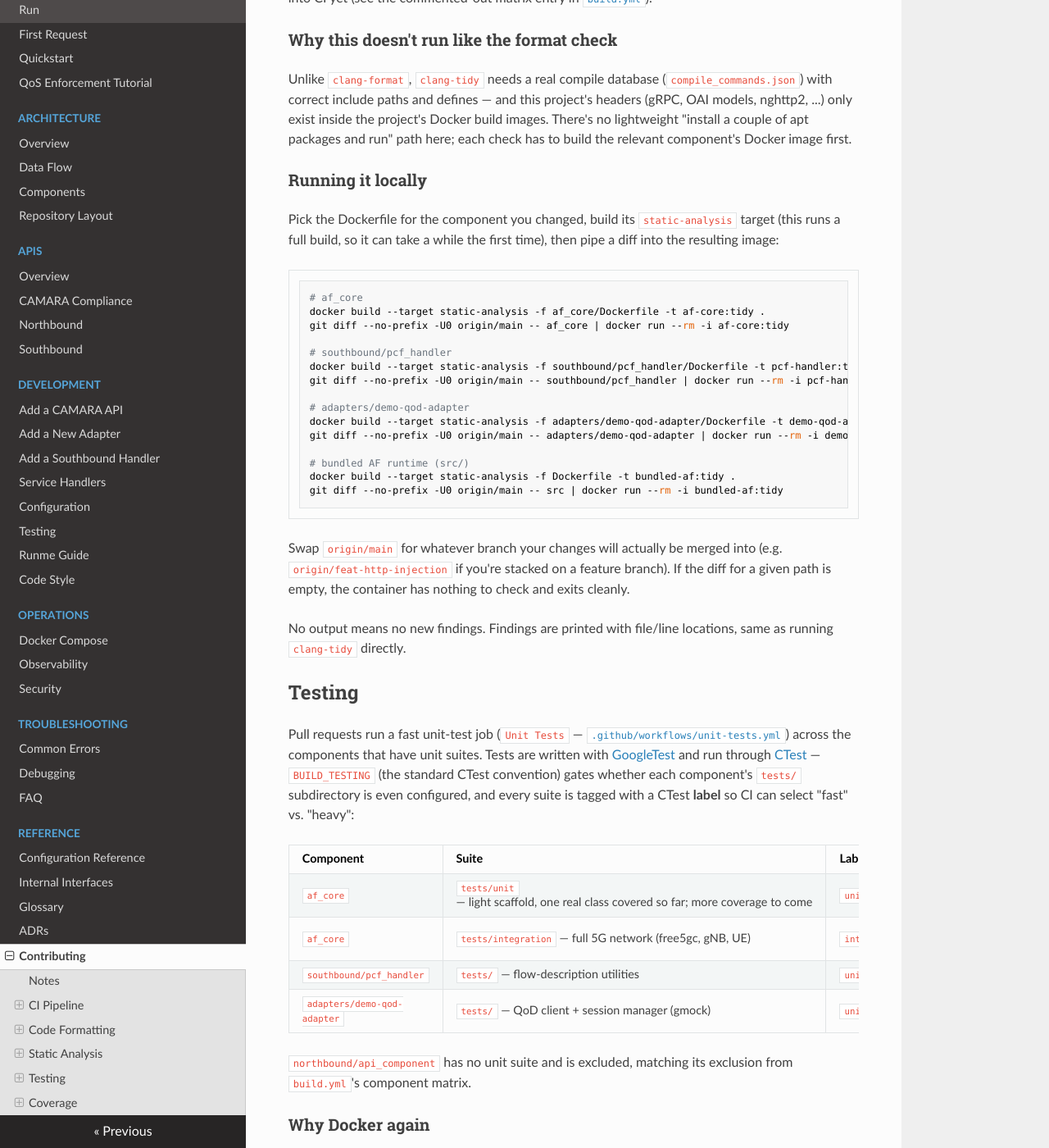
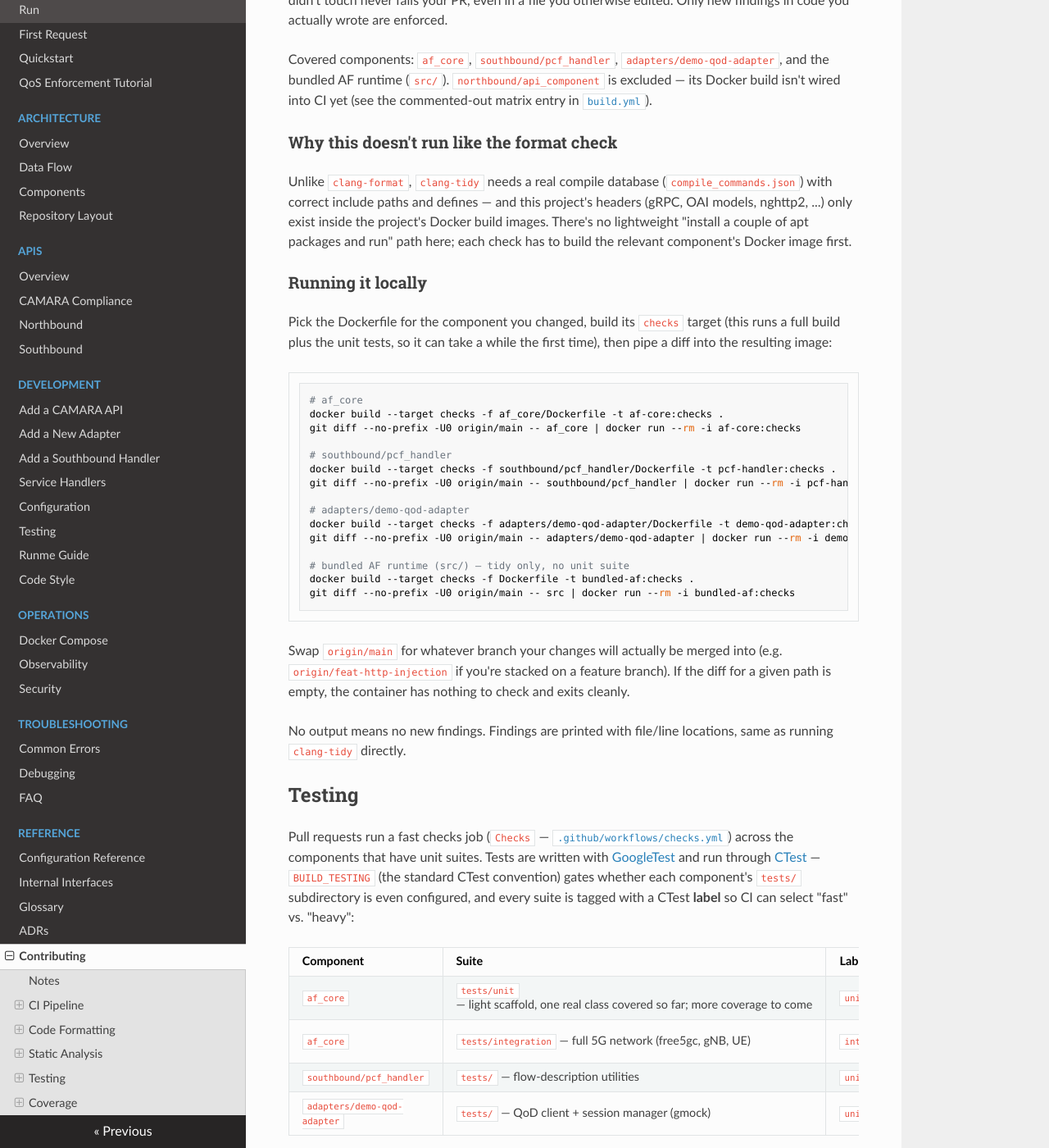
Before and after one commit to phinetech/phine.af, an MkDocs documentation site: the page built from docs/contributing.md, in a window 1280 px wide and 1400 px high, scrolled down 3244 px. Shown: the whole window at 82% size. Built offline with MkDocs 1.6.1, drawn with Linux system fonts in a browser that asks for light colours; nearby versions of some CDN libraries; some of the changed text lies outside the part shown.

Commit message:
ci: streamline pipeline — merge checks, add publish, guard drafts
Dockerfiles (af_core, pcf_handler, demo-qod-adapter, bundled-af):
- Replace separate `static-analysis` + `tests` stages with a single
  `checks` stage: one apt layer for clang-tidy-18 + libgtest-dev/libgmock-dev,
  one cmake -DBUILD_TESTING=ON reconfigure, ctest at build time so a test
  failure fails `docker build` immediately, ENTRYPOINT stays check_tidy.sh.
  bundled-af is tidy-only (no unit suite); stage renamed for uniform interface.

Workflows:
- code-format.yml: absorb whitespace/permissions check from build.yml.
- build.yml: remove whitespace job; expand matrix to 4 components
  (+ demo-qod-adapter, + bundled-af); replace actions/cache@v3 + manual
  `docker build` with docker/build-push-action@v6 + GHA cache (scope per
  component, mode=max).
- checks.yml (new): replaces static-analysis.yml + unit-tests.yml.
  4-component matrix; `--target checks`; reuses GHA cache scope from build
  so builder layers are shared; JUnit extracted on success; tidy pass via
  `docker run --rm -i < diff`.
- coverage.yml: switch to docker/build-push-action@v6 + GHA cache.
- publish.yml (new): dual-trigger — workflow_call (from ci.yml after full
  pipeline on branch push) and direct `on: push: tags: ['v*']` (Option A).
  Direct tag pushes include a branch-containment guard that refuses to
  publish if the tagged commit isn't reachable from origin/main or
  origin/develop. Pushes :latest/:develop/:vX.Y.Z to phinetech/ registry.
- ci.yml: checks replaces static-analysis + unit-tests; coverage needs
  [checks]; E2E tiers need [build, checks, coverage]; new publish tier-5
  job; add ready_for_review PR event type; draft PR guard on build,
  coverage, integration-tests, tutorials, publish — format-check and
  checks run on every push including drafts.
- static-analysis.yml, unit-tests.yml: deleted.

Docs:
- contributing.md: update pipeline diagram, stage names, local run
  commands, and draft PR behaviour throughout.

Signed-off-by: Tariro Mukute <18515926+tariromukute@users.noreply.github.com>

````diff
--- a/docs/contributing.md
+++ b/docs/contributing.md
@@ -21,16 +21,24 @@
 below as a staged pipeline rather than running everything in parallel, so
 a fast lint failure means the 20-45 minute E2E suites never even start:
 
-1. **Format Check** — fast lint, no Docker.
-2. **Build and Test**, **Static Analysis**, **Unit Tests** — run in
-   parallel with each other, gated on Format Check. Each needs the full
-   dependency build, but no extra recompiles.
-3. **Coverage** — gated on Unit Tests specifically (no point generating a
-   report for a suite that's already failing).
+1. **Format Check** — fast lint, no Docker. Runs on every push including
+   draft PRs.
+2. **Build**, **Checks** (clang-tidy + unit tests) — run in parallel,
+   gated on Format Check. Each uses the shared GHA layer cache so
+   `builder` layers built by one job are reused by the other.
+   **Checks runs on draft PRs; Build does not.**
+3. **Coverage** — gated on Checks. Skipped on draft PRs.
 4. **Integration Tests**, **Tutorials Validation** — the heaviest, full
-   E2E checks. Gated on everything above.
+   E2E checks. Gated on everything above. Skipped on draft PRs.
+5. **Publish** — pushes images to `phinetech/` on merges to `main`/`develop`
+   only (never on PRs).
 
-Each of those is defined in its own workflow file for readability, but
+In short: **draft PRs run format check + unit tests + clang-tidy only**.
+Mark a PR ready for review to trigger the full pipeline (GitHub Actions
+re-triggers the workflow on the `ready_for_review` event — no new commit
+need).
+
+Each tier is defined in its own workflow file for readability, but
 they're all [reusable workflows](https://docs.github.com/en/actions/using-workflows/reusing-workflows)
 (`on: workflow_call`) rather than being triggered directly — `ci.yml` is
 what actually invokes them, via `needs:` to enforce the ordering. If a
@@ -47,7 +55,7 @@
 — without needing to invoke GitHub Actions itself:
 
 ```bash
-# Default: format + whitespace/permissions + static analysis + unit tests
+# Default: format + whitespace/permissions + checks (clang-tidy + unit tests)
 # + build, for whichever components changed vs origin/main
 .github/scripts/pre-push.sh
 
@@ -145,8 +153,8 @@
 
 ## Static Analysis
 
-Pull requests are checked by the `Static Analysis (clang-tidy)` GitHub
-Actions workflow ([`.github/workflows/static-analysis.yml`](https://github.com/phinetech/phine.af/blob/main/.github/workflows/static-analysis.yml)),
+Pull requests are checked by the `Checks` GitHub Actions workflow
+([`.github/workflows/checks.yml`](https://github.com/phinetech/phine.af/blob/main/.github/workflows/checks.yml)),
 using [clang-tidy](https://clang.llvm.org/extra/clang-tidy/) 18 with the
 checks configured in [`.clang-tidy`](https://github.com/phinetech/phine.af/blob/main/.clang-tidy)
 (`bugprone-*`, `performance-*`, `clang-analyzer-core.*` for now — see the
@@ -179,25 +187,25 @@
 ### Running it locally
 
 Pick the Dockerfile for the component you changed, build its
-`static-analysis` target (this runs a full build, so it can take a while
-the first time), then pipe a diff into the resulting image:
+`checks` target (this runs a full build plus the unit tests, so it can
+take a while the first time), then pipe a diff into the resulting image:
 
 ```bash
 # af_core
-docker build --target static-analysis -f af_core/Dockerfile -t af-core:tidy .
-git diff --no-prefix -U0 origin/main -- af_core | docker run --rm -i af-core:tidy
+docker build --target checks -f af_core/Dockerfile -t af-core:checks .
+git diff --no-prefix -U0 origin/main -- af_core | docker run --rm -i af-core:checks
 
 # southbound/pcf_handler
-docker build --target static-analysis -f southbound/pcf_handler/Dockerfile -t pcf-handler:tidy .
-git diff --no-prefix -U0 origin/main -- southbound/pcf_handler | docker run --rm -i pcf-handler:tidy
+docker build --target checks -f southbound/pcf_handler/Dockerfile -t pcf-handler:checks .
+git diff --no-prefix -U0 origin/main -- southbound/pcf_handler | docker run --rm -i pcf-handler:checks
 
 # adapters/demo-qod-adapter
-docker build --target static-analysis -f adapters/demo-qod-adapter/Dockerfile -t demo-qod-adapter:tidy .
-git diff --no-prefix -U0 origin/main -- adapters/demo-qod-adapter | docker run --rm -i demo-qod-adapter:tidy
+docker build --target checks -f adapters/demo-qod-adapter/Dockerfile -t demo-qod-adapter:checks .
+git diff --no-prefix -U0 origin/main -- adapters/demo-qod-adapter | docker run --rm -i demo-qod-adapter:checks
 
-# bundled AF runtime (src/)
-docker build --target static-analysis -f Dockerfile -t bundled-af:tidy .
-git diff --no-prefix -U0 origin/main -- src | docker run --rm -i bundled-af:tidy
+# bundled AF runtime (src/) — tidy only, no unit suite
+docker build --target checks -f Dockerfile -t bundled-af:checks .
+git diff --no-prefix -U0 origin/main -- src | docker run --rm -i bundled-af:checks
 ```
 
 Swap `origin/main` for whatever branch your changes will actually be merged
@@ -210,7 +218,7 @@
 
 ## Testing
 
-Pull requests run a fast unit-test job (`Unit Tests` — [`.github/workflows/unit-tests.yml`](https://github.com/phinetech/phine.af/blob/main/.github/workflows/unit-tests.yml))
+Pull requests run a fast checks job (`Checks` — [`.github/workflows/checks.yml`](https://github.com/phinetech/phine.af/blob/main/.github/workflows/checks.yml))
 across the components that have unit suites. Tests are written with
 [GoogleTest](https://google.github.io/googletest/) and run through
 [CTest](https://cmake.org/cmake/help/latest/manual/ctest.1.html) —
@@ -220,10 +228,10 @@
 
 | Component | Suite | Label | Runs in CI via |
 |---|---|---|---|
-| `af_core` | `tests/unit` — light scaffold, one real class covered so far; more coverage to come | `unit` | `unit-tests.yml`, every PR |
+| `af_core` | `tests/unit` — light scaffold, one real class covered so far; more coverage to come | `unit` | `checks.yml`, every PR (including drafts) |
 | `af_core` | `tests/integration` — full 5G network (free5gc, gNB, UE) | `integration` | `integration-tests.yml` (unchanged, heavy, separate) |
-| `southbound/pcf_handler` | `tests/` — flow-description utilities | `unit` | `unit-tests.yml`, every PR |
-| `adapters/demo-qod-adapter` | `tests/` — QoD client + session manager (gmock) | `unit` | `unit-tests.yml`, every PR |
+| `southbound/pcf_handler` | `tests/` — flow-description utilities | `unit` | `checks.yml`, every PR (including drafts) |
+| `adapters/demo-qod-adapter` | `tests/` — QoD client + session manager (gmock) | `unit` | `checks.yml`, every PR (including drafts) |
 
 `northbound/api_component` has no unit suite and is excluded, matching its
 exclusion from `build.yml`'s component matrix.
@@ -233,24 +241,24 @@
 Same reason as static analysis: each component's unit tests link against
 that component's real library (`af_core_lib`, etc.), which pulls in gRPC,
 OAI models, or other dependencies that only exist inside that component's
-Docker build. Each Dockerfile has a `tests` stage (`FROM builder AS tests`)
-that installs `libgtest-dev`/`libgmock-dev` from apt (not `FetchContent` —
-avoids a build-time network clone and the `build/_deps` committed-gitlink
-problem that broke checkout once already), reconfigures with
-`-DBUILD_TESTING=ON`, and runs `ctest -L unit --output-on-failure` as part
-of the image build itself — a failing test fails the `docker build`.
+Docker build. Each Dockerfile has a `checks` stage (`FROM builder AS checks`)
+that installs `libgtest-dev`/`libgmock-dev` and `clang-tidy-18` from apt
+in a single layer, reconfigures with `-DBUILD_TESTING=ON`, runs
+`ctest -L unit --output-on-failure` as part of the image build — a failing
+test fails the `docker build` — and sets `ENTRYPOINT check_tidy.sh` so
+the same image handles the clang-tidy pass too.
 
 ### Running it locally
 
 ```bash
 # af_core
-docker build --target tests -f af_core/Dockerfile -t af-core:tests .
+docker build --target checks -f af_core/Dockerfile -t af-core:checks .
 
 # southbound/pcf_handler
-docker build --target tests -f southbound/pcf_handler/Dockerfile -t pcf-handler:tests .
+docker build --target checks -f southbound/pcf_handler/Dockerfile -t pcf-handler:checks .
 
 # adapters/demo-qod-adapter
-docker build --target tests -f adapters/demo-qod-adapter/Dockerfile -t demo-qod-adapter:tests .
+docker build --target checks -f adapters/demo-qod-adapter/Dockerfile -t demo-qod-adapter:checks .
 ```
 
 Unlike the format/clang-tidy checks, there's no separate `docker run` step —
````
Also changed, not shown: other parts of docs/contributing.md (+6 -5 lines), 12 other files.
